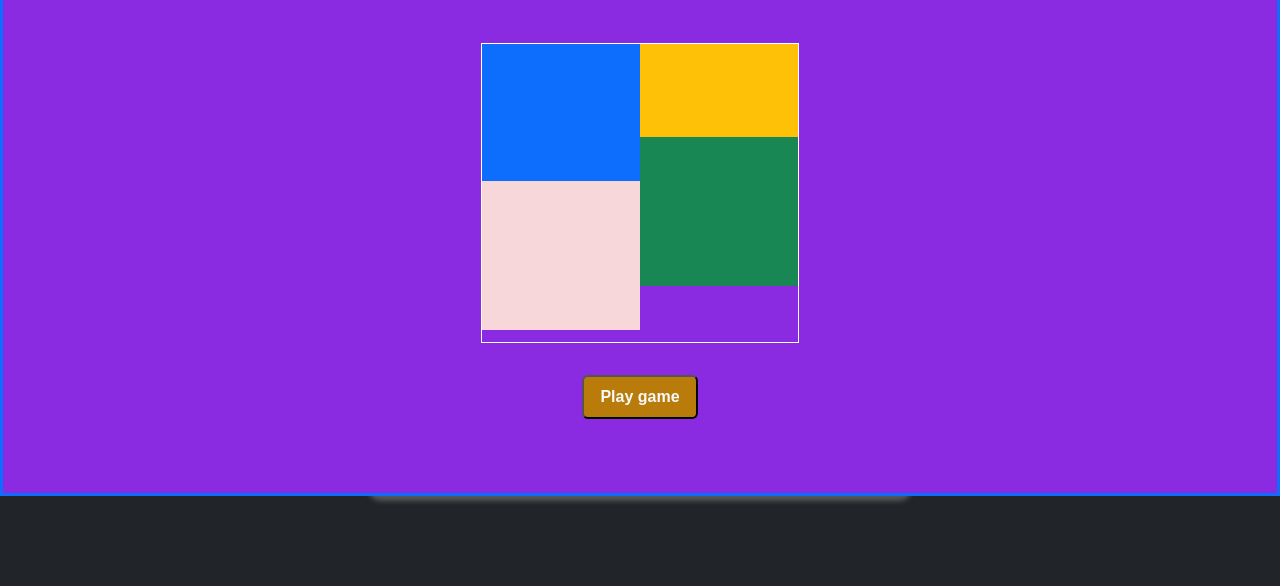
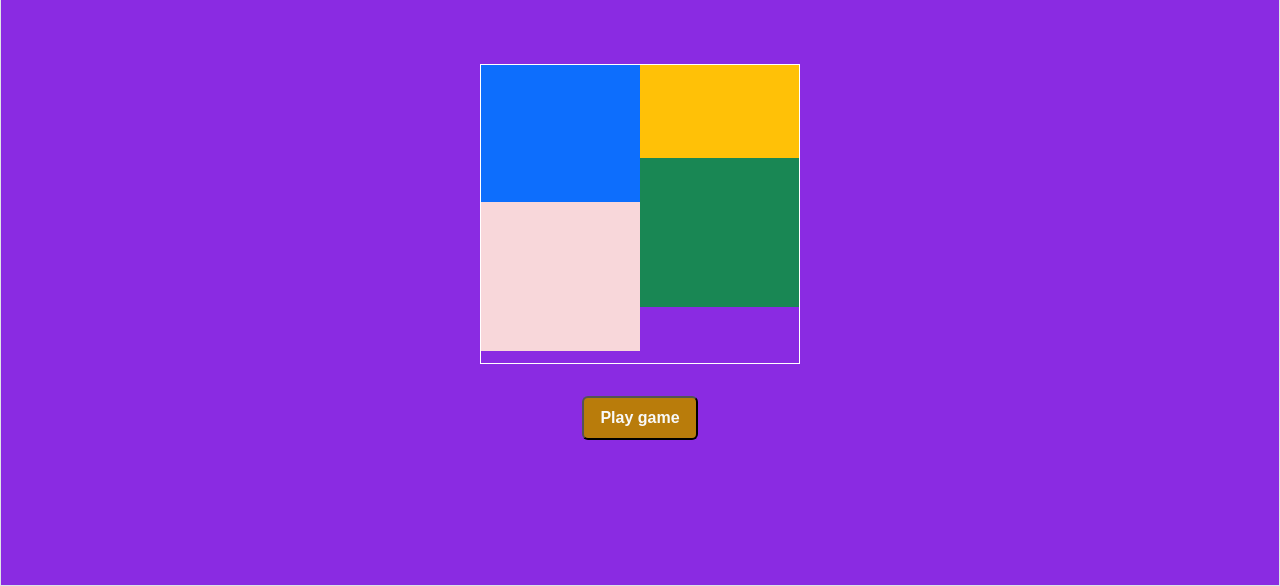
Before and after one commit to popejohn/HNG-color-game, a plain HTML site: page index.html in a window 1280 px wide. Shown: the part 214-800 px from the top of the page. Drawn offline with nearby package versions, Linux system fonts and the light colour scheme.

Commit message:
another error

```diff
--- a/colorGame.css
+++ b/colorGame.css
@@ -3,6 +3,9 @@
     margin: 0;
     box-sizing: border-box;
     font-family: Arial, Helvetica, sans-serif;
+}
+body{
+    min-height: 100vh;
 }
 
 .home-display{
--- a/index.html
+++ b/index.html
@@ -9,8 +9,8 @@
     <script src="https://cdn.jsdelivr.net/npm/bootstrap@5.3.3/dist/js/bootstrap.bundle.min.js"></script>
 </head>
 
-<body class="bg-dark position-relative">
-    <div class="home-display border border-3 border-primary d-flex flex-column gap-4 justify-content-center align-items-center" data-testid="home-display">
+<body class="bg-dark position-relative border">
+    <div class="home-display d-flex flex-column gap-4 justify-content-center align-items-center" data-testid="home-display">
         <div class="fs-1 mb-5 fw-bold"><span class="color">Color</span> <span class="lilac">Game</span></div>
         <div class="box-animate d-flex flex-wrap">
             <div class="box box-top box1 w-50 h-50 bg-primary"></div>
```
